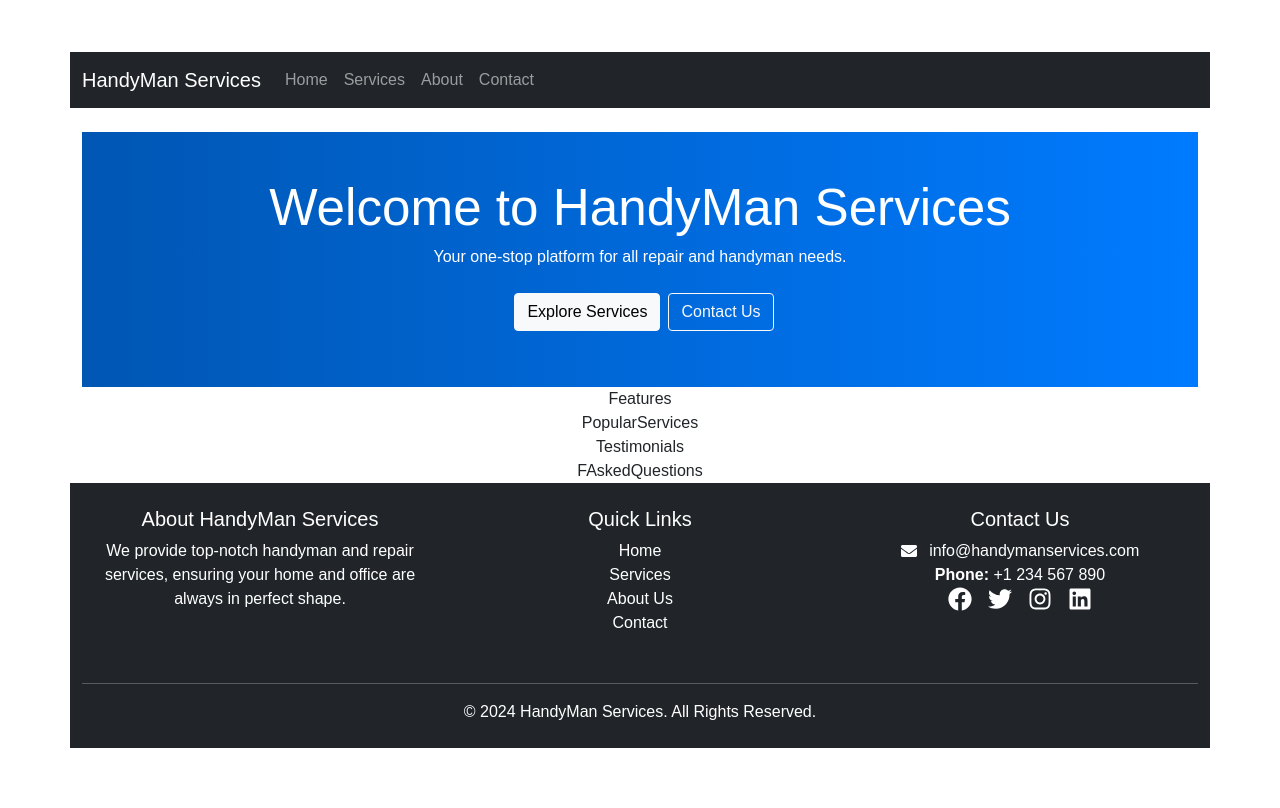
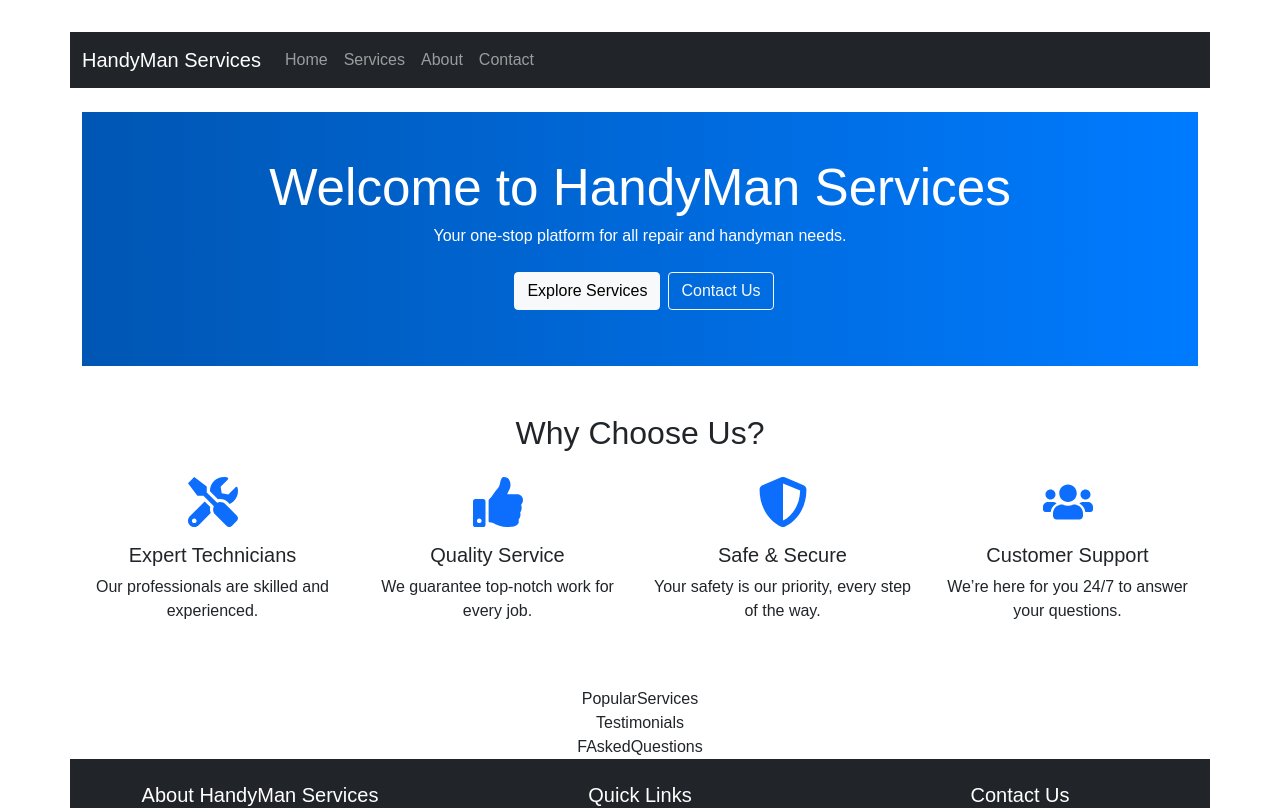
Before and after one commit to nurulazam-dev/mna-handyman-platform, a React (Vite) app: page / in a window 1280 px wide. Shown: the top 808 px of the page. Built offline with nearby package versions, Linux system fonts and the light colour scheme.

Commit message:
Features component update

```diff
--- a/src/components/Features.jsx
+++ b/src/components/Features.jsx
@@ -1,7 +1,34 @@
-import React from "react";
+import { Row, Col } from "react-bootstrap";
+import { FaTools, FaThumbsUp, FaShieldAlt, FaUsers } from "react-icons/fa";
 
 const Features = () => {
-  return <div>Features</div>;
+  return (
+    <section className="text-center my-5">
+      <h2>Why Choose Us?</h2>
+      <Row className="mt-4">
+        <Col md={3}>
+          <FaTools size={50} className="mb-3 text-primary" />
+          <h5>Expert Technicians</h5>
+          <p>Our professionals are skilled and experienced.</p>
+        </Col>
+        <Col md={3}>
+          <FaThumbsUp size={50} className="mb-3 text-primary" />
+          <h5>Quality Service</h5>
+          <p>We guarantee top-notch work for every job.</p>
+        </Col>
+        <Col md={3}>
+          <FaShieldAlt size={50} className="mb-3 text-primary" />
+          <h5>Safe & Secure</h5>
+          <p>Your safety is our priority, every step of the way.</p>
+        </Col>
+        <Col md={3}>
+          <FaUsers size={50} className="mb-3 text-primary" />
+          <h5>Customer Support</h5>
+          <p>We’re here for you 24/7 to answer your questions.</p>
+        </Col>
+      </Row>
+    </section>
+  );
 };
 
 export default Features;
```
